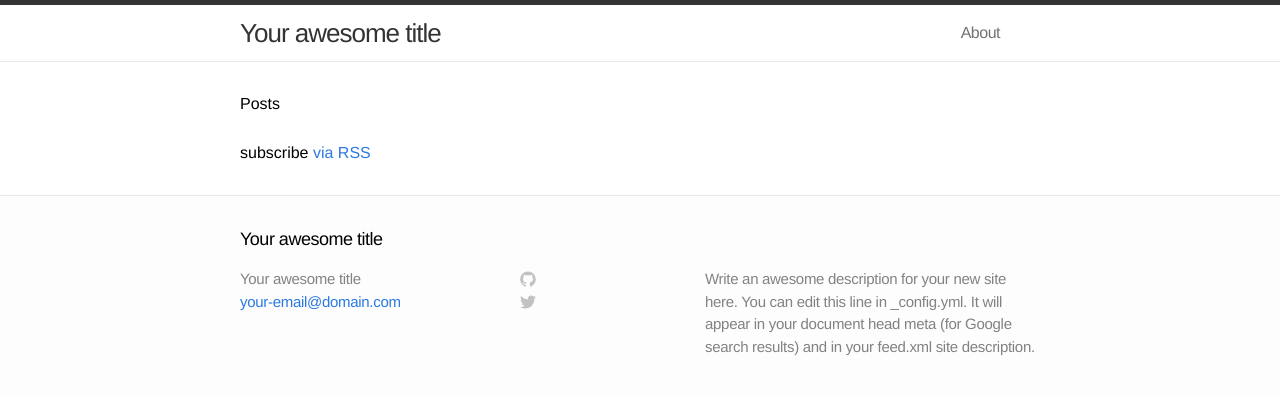
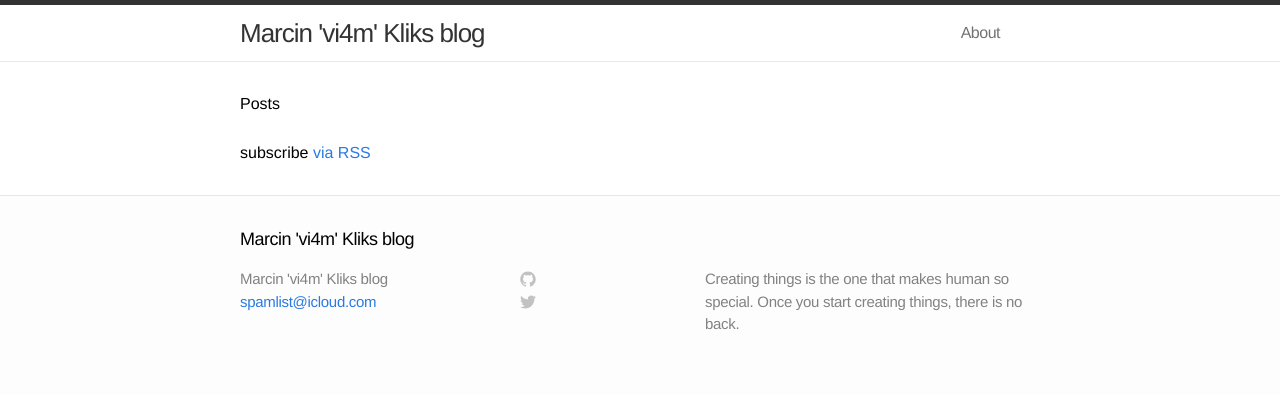
Before and after one commit to vi4m/vi4m.github.io, a Jekyll site: the page built from index.html, in a window 1280 px wide. Shown: the top 395 px of the page. Built offline with Jekyll 4.4.1, drawn with Linux system fonts in a browser that asks for light colours.

Commit message:
Updated _config.yml

```diff
--- a/_config.yml
+++ b/_config.yml
@@ -1,9 +1,9 @@
 # Site settings
-title: Your awesome title
-email: your-email@domain.com
-description: "Write an awesome description for your new site here. You can edit this line in _config.yml. It will appear in your document head meta (for Google search results) and in your feed.xml site description."
-baseurl: ""
-url: "http://yourdomain.com"
+title: Marcin 'vi4m' Kliks blog
+email: spamlist@icloud.com
+description: "Creating things is the one that makes human so special. Once you start creating things, there is no back. "
+baseurl: "http://vi4m.github.io"
+url: "http://marcinkliks.pl"
 
 # Build settings
 markdown: kramdown
```
